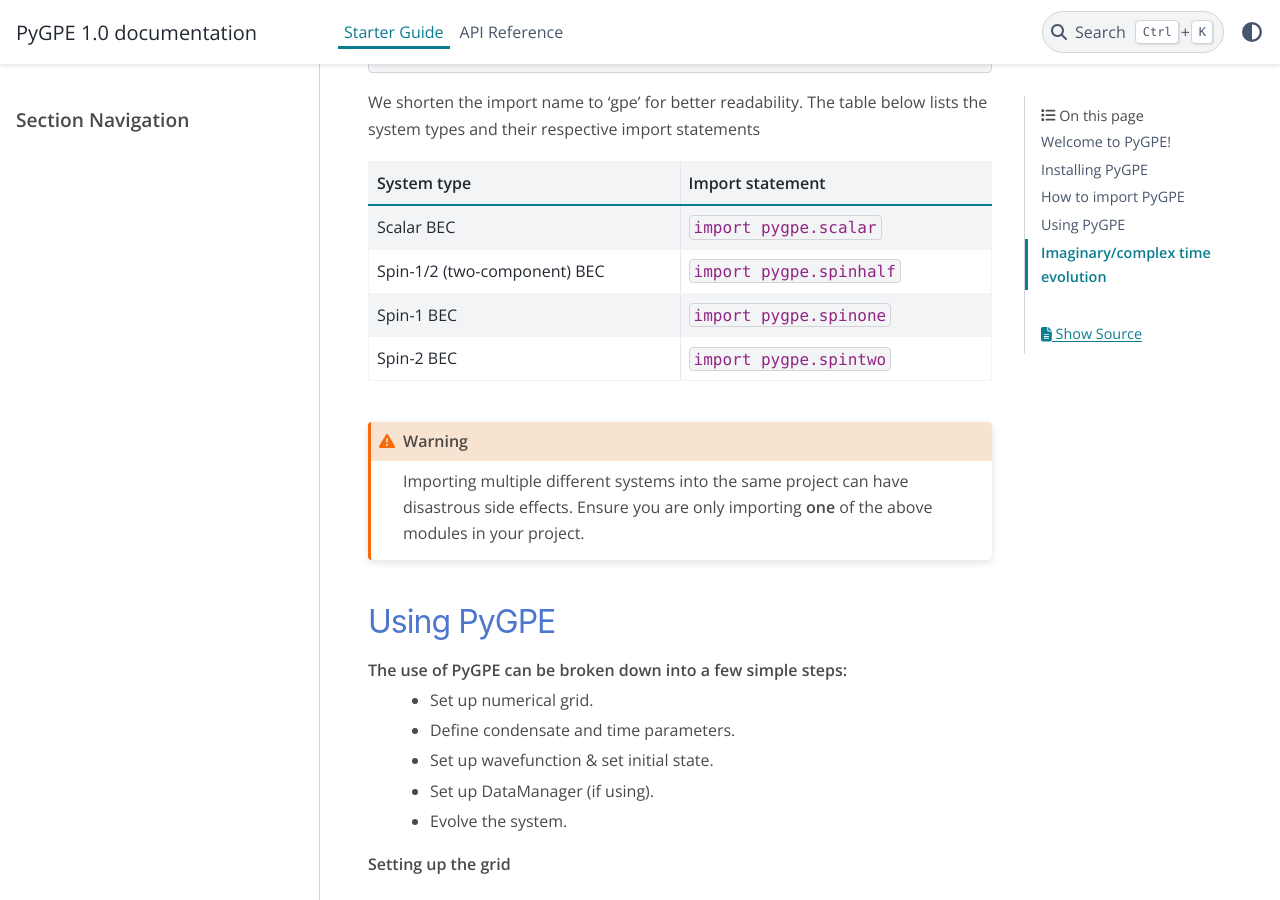
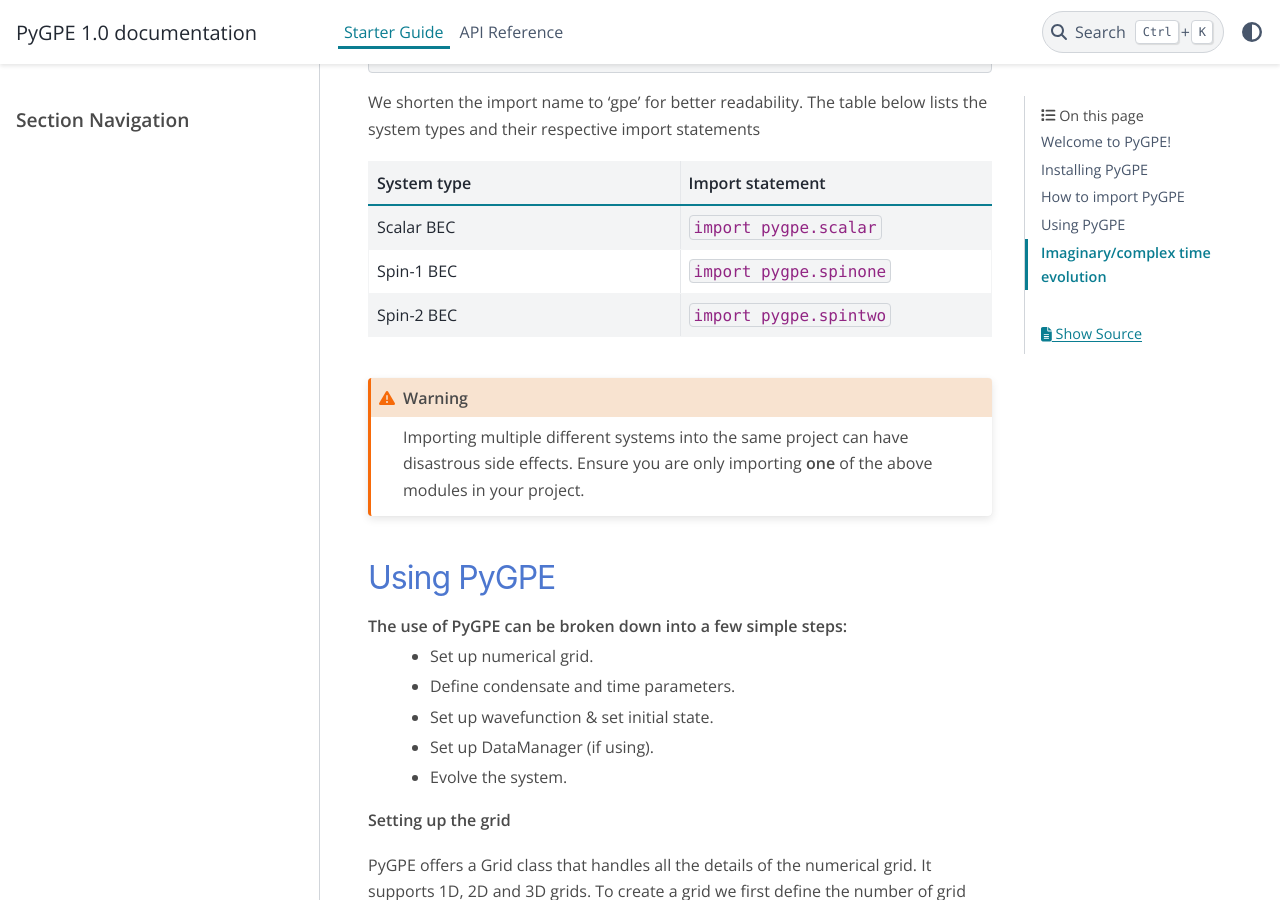
Before and after one commit to wheelerMT/pygpe, a Sphinx documentation site: the page built from docs/source/user/starter_guide.rst, in a window 1280 px wide and 900 px high, scrolled down 722 px. Built offline with Sphinx 7.4.7 and the PyData theme 0.15.4, drawn with Linux system fonts in a browser that asks for light colours.

Commit message:
Removed reference to spin-half system

```diff
--- a/docs/source/user/starter_guide.rst
+++ b/docs/source/user/starter_guide.rst
@@ -40,8 +40,6 @@ The table below lists the system types and their respective import statements
       - Import statement
     * - Scalar BEC
       - :code:`import pygpe.scalar`
-    * - Spin-1/2 (two-component) BEC
-      - :code:`import pygpe.spinhalf`
     * - Spin-1 BEC
       - :code:`import pygpe.spinone`
     * - Spin-2 BEC
```
